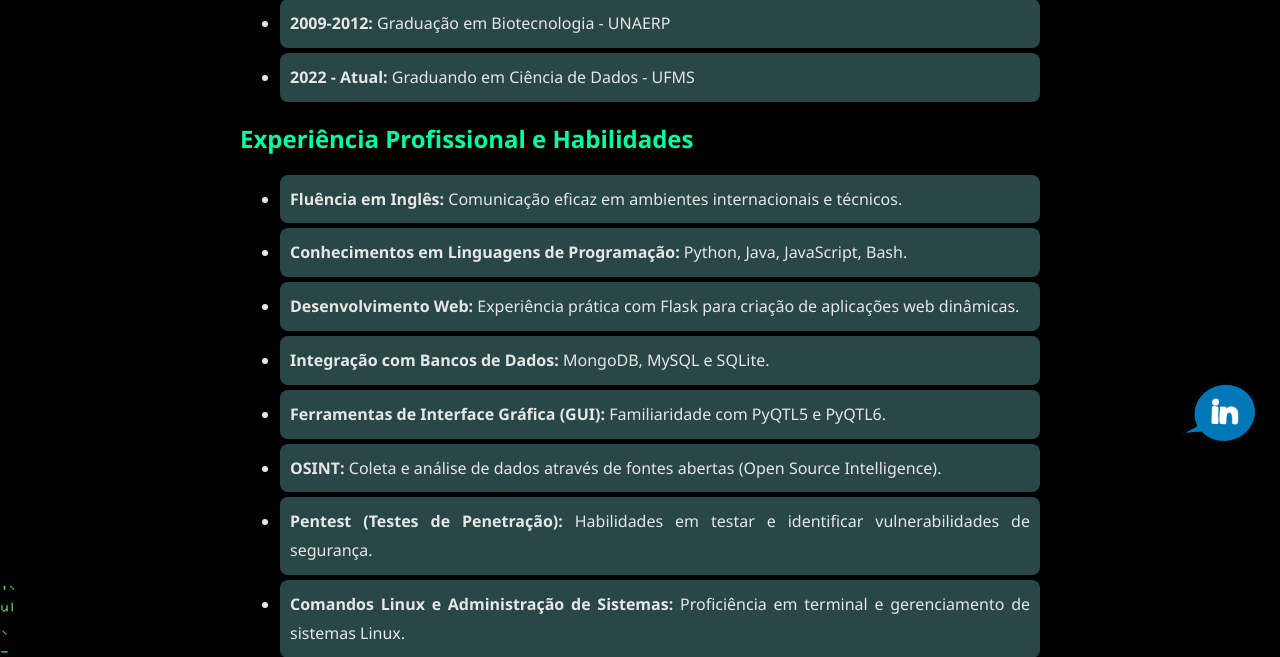
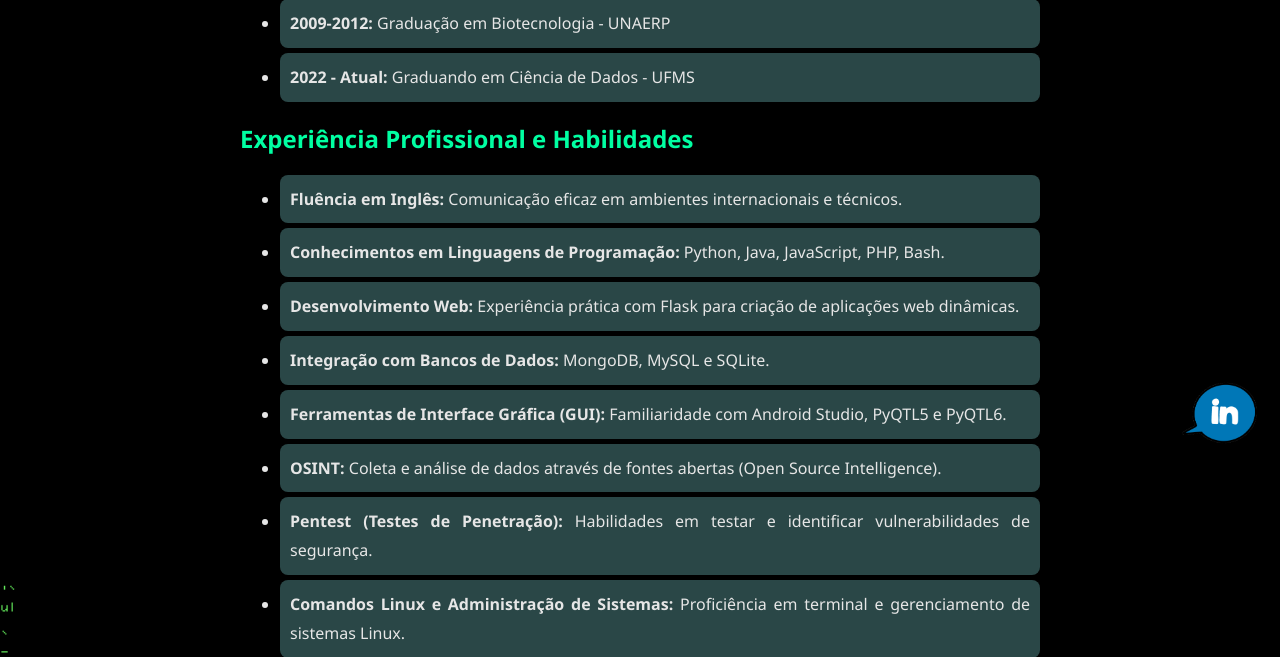
Before and after one commit to dadosneurais/portifolio, a Flask app: page /curriculo in a window 1280 px wide. Shown: the part 339-996 px from the top of the page. Run offline with Flask 3, Linux system fonts and the light colour scheme.

Commit message:
Update curriculo.html

```diff
--- a/templates/curriculo.html
+++ b/templates/curriculo.html
@@ -13,10 +13,10 @@
     <h2>Experiência Profissional e Habilidades</h2>
     <ul>
         <li><strong>Fluência em Inglês:</strong> Comunicação eficaz em ambientes internacionais e técnicos.</li>
-        <li><strong>Conhecimentos em Linguagens de Programação:</strong> Python, Java, JavaScript, Bash.</li>
+        <li><strong>Conhecimentos em Linguagens de Programação:</strong> Python, Java, JavaScript, PHP, Bash.</li>
         <li><strong>Desenvolvimento Web:</strong> Experiência prática com Flask para criação de aplicações web dinâmicas.</li>
         <li><strong>Integração com Bancos de Dados:</strong> MongoDB, MySQL e SQLite.</li>
-        <li><strong>Ferramentas de Interface Gráfica (GUI):</strong> Familiaridade com PyQTL5 e PyQTL6.</li>
+        <li><strong>Ferramentas de Interface Gráfica (GUI):</strong> Familiaridade com Android Studio, PyQTL5 e PyQTL6.</li>
         <li><strong>OSINT:</strong> Coleta e análise de dados através de fontes abertas (Open Source Intelligence).</li>
         <li><strong>Pentest (Testes de Penetração):</strong> Habilidades em testar e identificar vulnerabilidades de segurança.</li>
         <li><strong>Comandos Linux e Administração de Sistemas:</strong> Proficiência em terminal e gerenciamento de sistemas Linux.</li>
```
